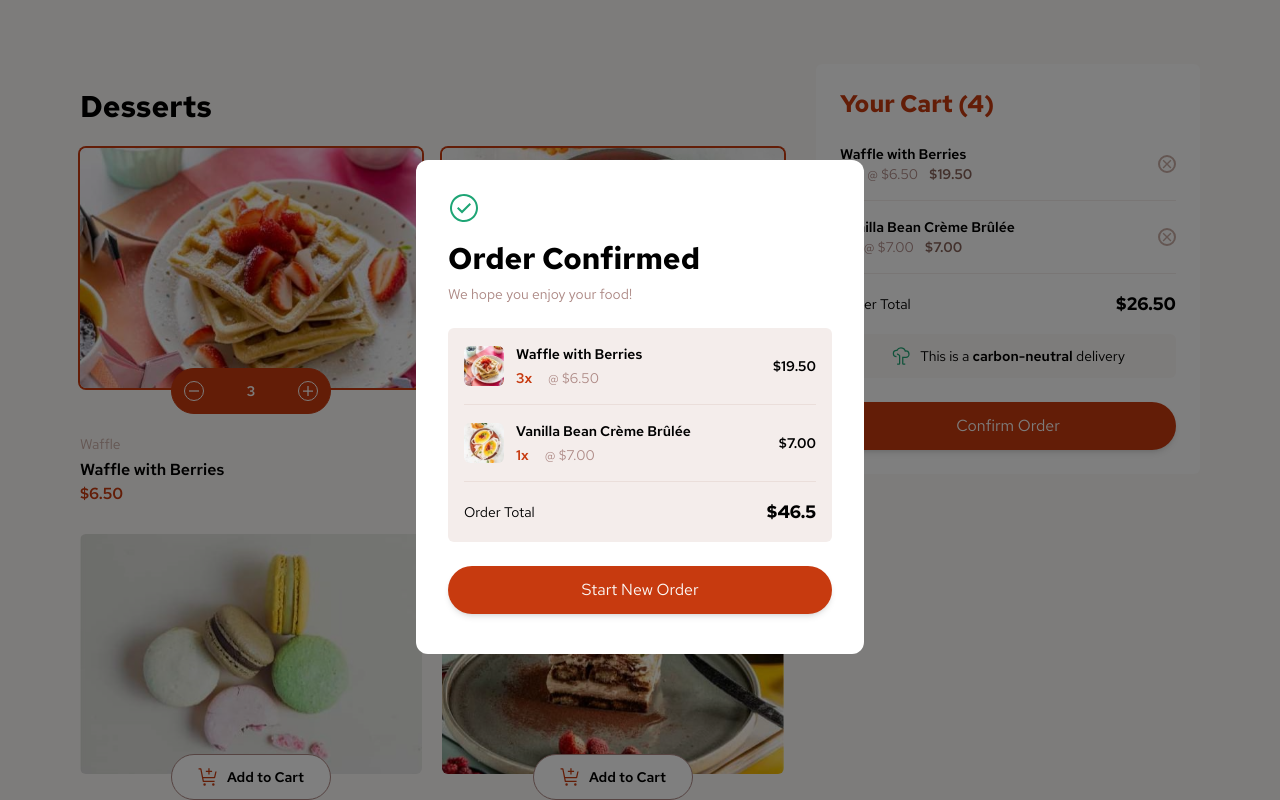
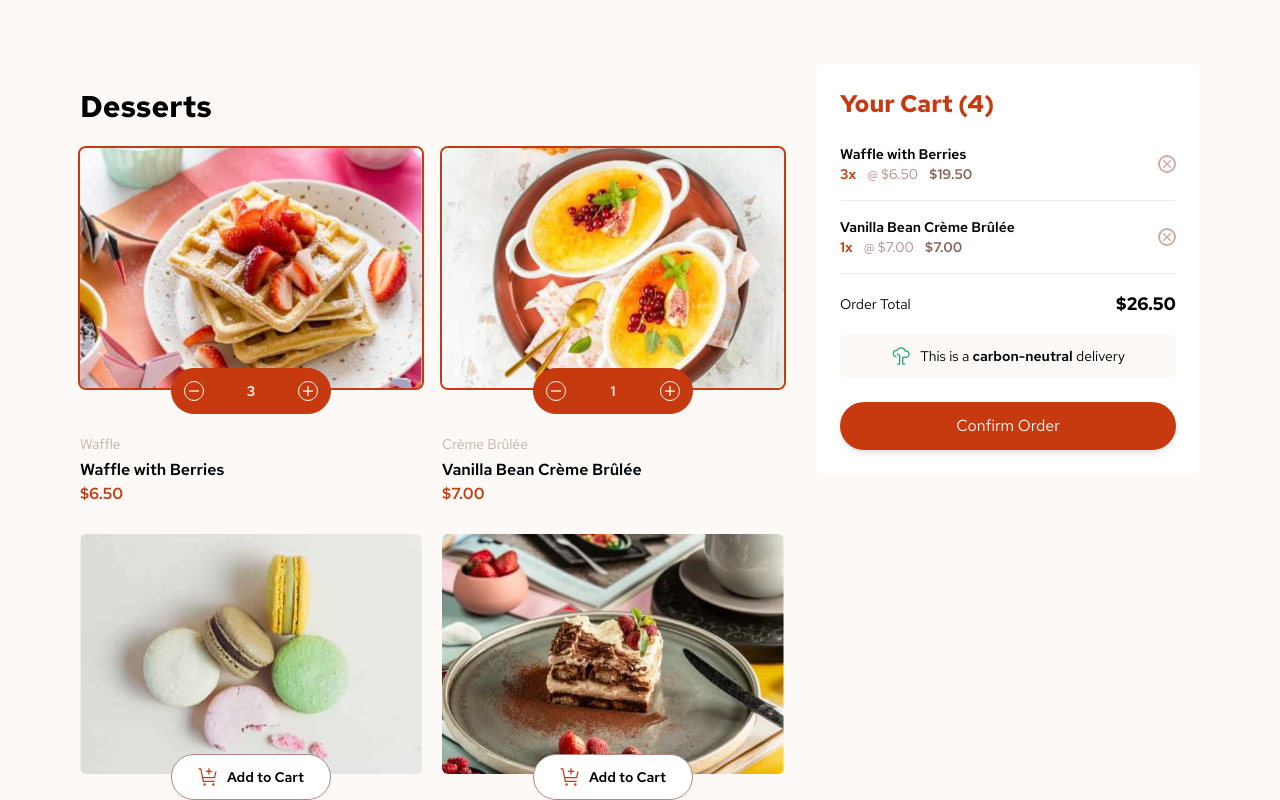
Before and after one commit to Esosek/desserts-shop, a Next.js app: page / in a window 1280 px wide. Shown: the top 800 px of the page. Built offline with nearby package versions, Linux system fonts and the light colour scheme.

Commit message:
Added overflow to productlist in confirm

```diff
--- a/components/cart/Cart.tsx
+++ b/components/cart/Cart.tsx
@@ -1,6 +1,6 @@
 "use client";
 import Image from "next/image";
-import { useContext } from "react";
+import { useContext, useState } from "react";
 
 import iconCarbonNeutral from "@/public/assets/images/icon-carbon-neutral.svg";
 
@@ -12,6 +12,8 @@ import PrimaryButton from "../ui/PrimaryButton";
 
 export default function Cart() {
   const cartItems = useContext(CartContext).items;
+  const [isConfirmOpen, setIsConfirmOpen] = useState(false);
+
   const cartItemQuantity = cartItems.reduce(
     (acc, item) => acc + item.quantity,
     0
@@ -20,7 +22,16 @@ export default function Cart() {
     .reduce((acc, item) => acc + item.quantity * item.product.price, 0)
     .toFixed(2);
 
-  const handleConfirm = () => {};
+  function handleConfirm() {
+    setIsConfirmOpen(true);
+    document.body.style.overflow = "hidden";
+  }
+
+  function closeModal() {
+    // clear cart
+    setIsConfirmOpen(false);
+    document.body.style.overflow = "auto";
+  }
 
   let content: JSX.Element | JSX.Element[] = <EmptyCart />;
 
@@ -52,7 +63,10 @@ export default function Cart() {
   }
   return (
     <>
-      <ConfirmModal onClose={() => {}} />
+      {isConfirmOpen && (
+        <ConfirmModal totalPrice={totalPrice} onClose={closeModal} />
+      )}
+
       <div className=" bg-white my-4 px-6 w-full rounded-md md:my-0 md:w-auto md:min-w-96">
         <h2 className="justify-self-start text-red-400 text-2xl font-bold mt-6 mb-2">
           Your Cart ({cartItemQuantity})
--- a/components/cart/ConfirmModal.tsx
+++ b/components/cart/ConfirmModal.tsx
@@ -7,10 +7,14 @@ import CartContext from "@/context/CartContext";
 import PrimaryButton from "../ui/PrimaryButton";
 
 type ConfirmModalProps = {
+  totalPrice: string;
   onClose: () => void;
 };
 
-export default function ConfirmModal({ onClose }: ConfirmModalProps) {
+export default function ConfirmModal({
+  totalPrice,
+  onClose,
+}: ConfirmModalProps) {
   const cartCtx = useContext(CartContext);
   return (
     <>
@@ -18,12 +22,12 @@ export default function ConfirmModal({ onClose }: ConfirmModalProps) {
         onClick={onClose}
         className="fixed top-0 bottom-0 w-full bg-black/50"
       ></div>
-      <div className="fixed bottom-0 top-[20%] bg-white w-full max-w-md rounded-xl py-4 px-8 sm:bottom-auto">
+      <div className="fixed bottom-0 bg-white w-full max-w-md rounded-xl py-4 px-8 sm:bottom-auto">
         <Image src={iconCheck} alt="Checkout icon" className="size-8 my-4" />
         <h2 className="font-bold my-2 text-3xl">Order Confirmed</h2>
         <p className="text-rose-400 text-sm">We hope you enjoy your food!</p>
         <div className="bg-rose-100 px-4 rounded-md mt-6 text-sm">
-          <ul className="overflow-y-scroll">
+          <ul className="overflow-y-scroll max-h-64">
             {cartCtx.items.map((item) => (
               <li
                 key={item.product.id}
@@ -55,7 +59,7 @@ export default function ConfirmModal({ onClose }: ConfirmModalProps) {
             ))}
           </ul>
           <p className="flex justify-between items-center py-4">
-            Order Total <span className="font-bold text-lg">${46.5}</span>
+            Order Total <span className="font-bold text-lg">${totalPrice}</span>
           </p>
         </div>
         <PrimaryButton onClick={onClose}>Start New Order</PrimaryButton>
```
